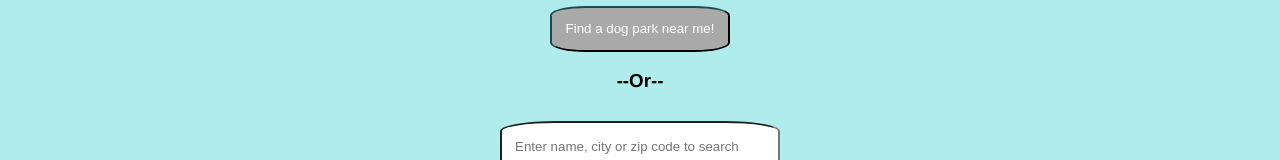
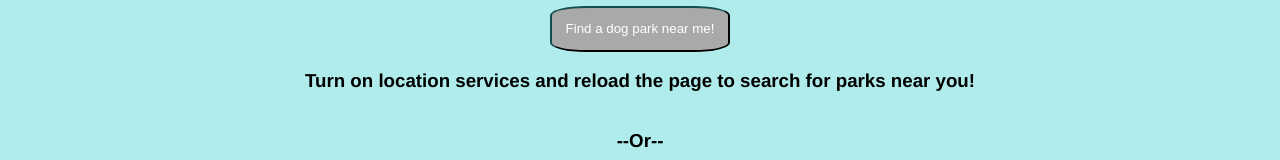
Before and after one commit to the-bone-yard/frontend, a Vue app: page /#/ in a window 1280 px wide. Shown: the part 1186-1346 px from the top of the page. Built offline with nearby package versions, Linux system fonts and the light colour scheme; no server answers; a web font is replaced by a local one.

Commit message:
Add location message when geolocation is turned off

```diff
--- a/src/components/FindPark.vue
+++ b/src/components/FindPark.vue
@@ -13,6 +13,10 @@
         Find a dog park near me!
       </button>
     </router-link>
+    <h3 v-if="!this.$store.state.geolocation">
+      Turn on location services and reload the page to search for parks near
+      you!
+    </h3>
     <h3>--Or--</h3>
     <input
       class="search-input"
@@ -40,12 +44,12 @@ export default {
   },
   methods: {
     async search() {
-      const results = await getSearch(this.searchTerm)
+      const results = await getSearch(this.searchTerm);
       this.$store.commit('storeResults', results);
       this.searchTerm = '';
     },
     async searchByLocation() {
-      const results = await getResults(this.$store.state.geolocation.coords)
+      const results = await getResults(this.$store.state.geolocation.coords);
       this.$store.commit('storeResults', results);
     },
   },
```
